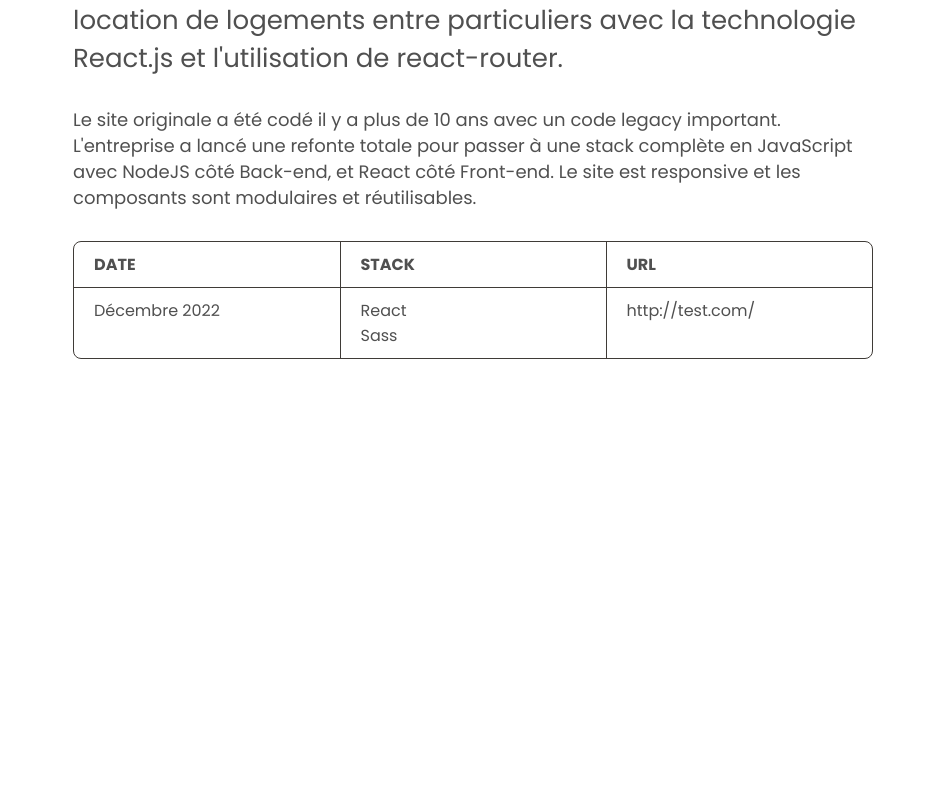
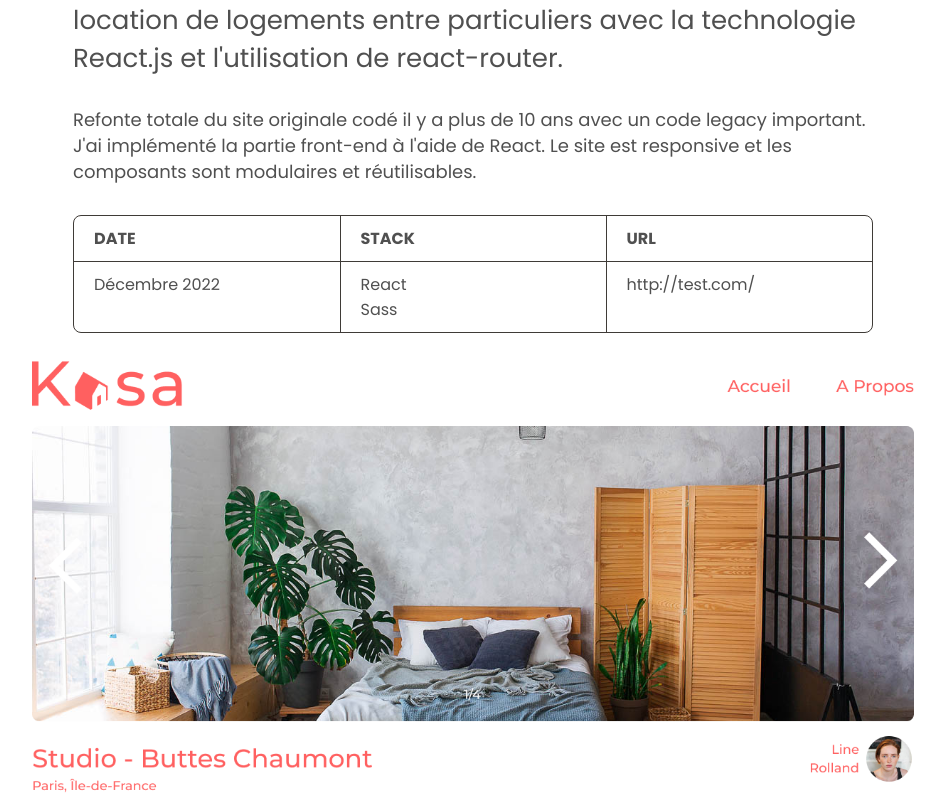
Before and after one commit to ThomasdevLC/portfolio_07_2023, a React (Create React App) app: page /kasa/3 in a window 1280 px wide. Shown: the part 275-1074 px from the top of the page, without its empty margins (167-1112 px from the left). Before the commit the page ends 800 px from the top, so only its background shows below. Built offline with nearby package versions, Linux system fonts and the light colour scheme.

Commit message:
kasa page images

```diff
--- a/src/assets/styles/components/_work.scss
+++ b/src/assets/styles/components/_work.scss
@@ -1,7 +1,6 @@
 @use "../anim";
 
 .container {
-  height: 100vh;
   position: relative;
   display: flex;
   flex-direction: column;
--- a/src/pages/Home.js
+++ b/src/pages/Home.js
@@ -66,6 +66,7 @@ const Home = () => {
             ))}
           </div>
           <div className=" home__works__container ">
+            <div className="home__works__container__intro work-0"></div>
             {worklist.map((item) => (
               <NavLink
                 to={`/${item.link}/${item.id}`}
--- a/src/pages/works/Kasa.js
+++ b/src/pages/works/Kasa.js
@@ -1,10 +1,16 @@
 import React from "react";
 import WorksComponent from "../../components/WorksComponent";
+import kasaXl from "../../assets/images/kasa_xl.png";
+import kasaXs from "../../assets/images/kasa_xs.png";
 
 const Kasa = () => {
   return (
     <div className="kasa__container">
       <WorksComponent />
+      <div className="kasa__description">
+        <img src={kasaXl} alt="image projet kasa version desktop" />
+        <img src={kasaXs} alt="image projet kasa version mobile" />
+      </div>
     </div>
   );
 };
--- a/src/worklist/worklistData.js
+++ b/src/worklist/worklistData.js
@@ -37,7 +37,7 @@ const worklist = [
     intro:
       "Dans le cadre d'un des projet Openclassrooms, il était demandé d'intégrer la maquette figma d'une plateforme de location de logements entre particuliers avec la technologie React.js et l'utilisation de react-router.",
     pitch:
-      "Le site originale a été codé il y a plus de 10 ans avec un code legacy important. L'entreprise a lancé une refonte totale pour passer à une stack complète en JavaScript avec NodeJS côté Back-end, et React côté Front-end. Le site est responsive et les composants sont modulaires et réutilisables.",
+      "Refonte totale du site originale codé il y a plus de 10 ans avec un code legacy important. J'ai implémenté la partie front-end à l'aide de React. Le site est responsive et les composants sont modulaires et réutilisables.",
     url: "http://test.com/",
   },
   {
```
Also changed, not shown: src/assets/images/kasa_xl.png (added), src/assets/images/kasa_xs.png (added).
